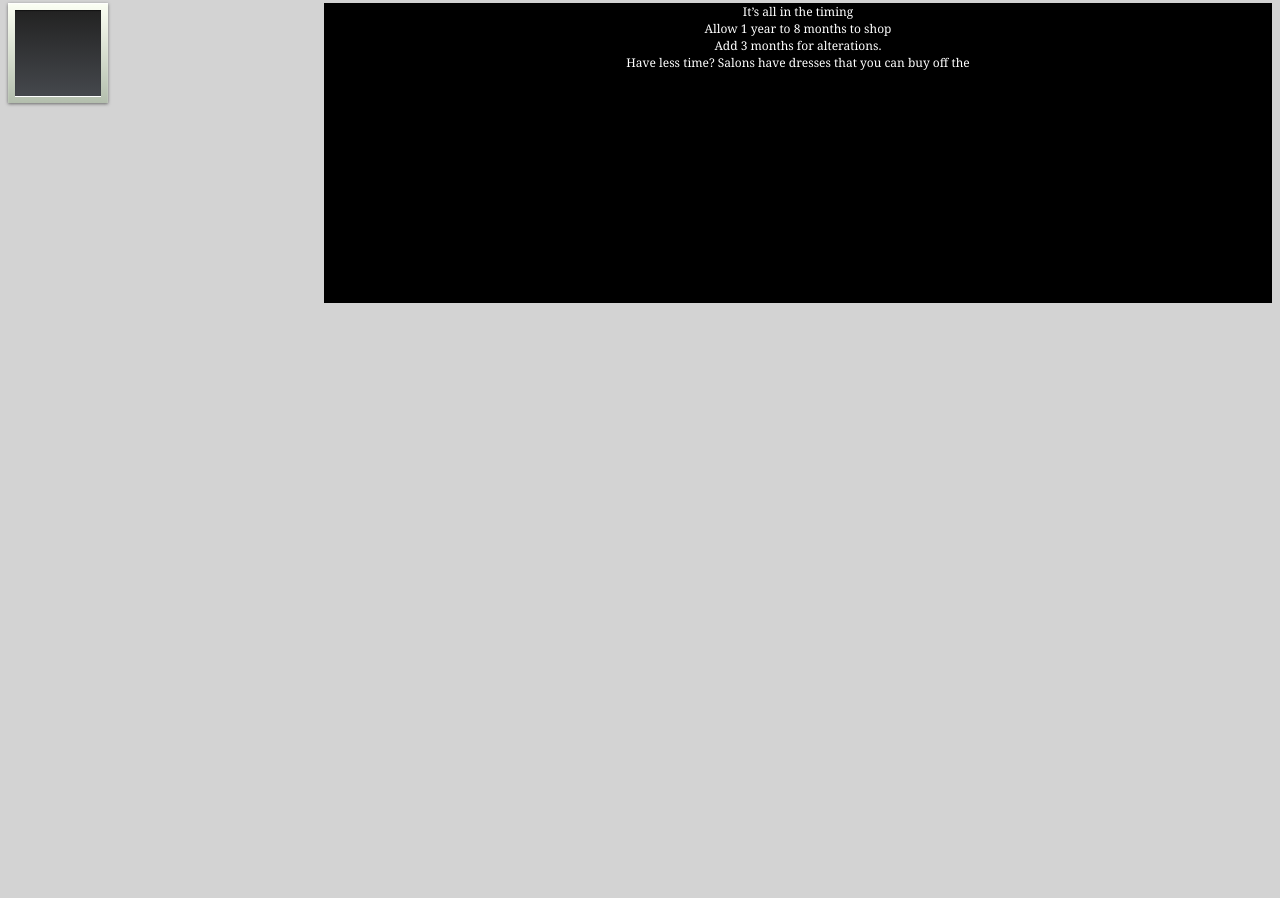
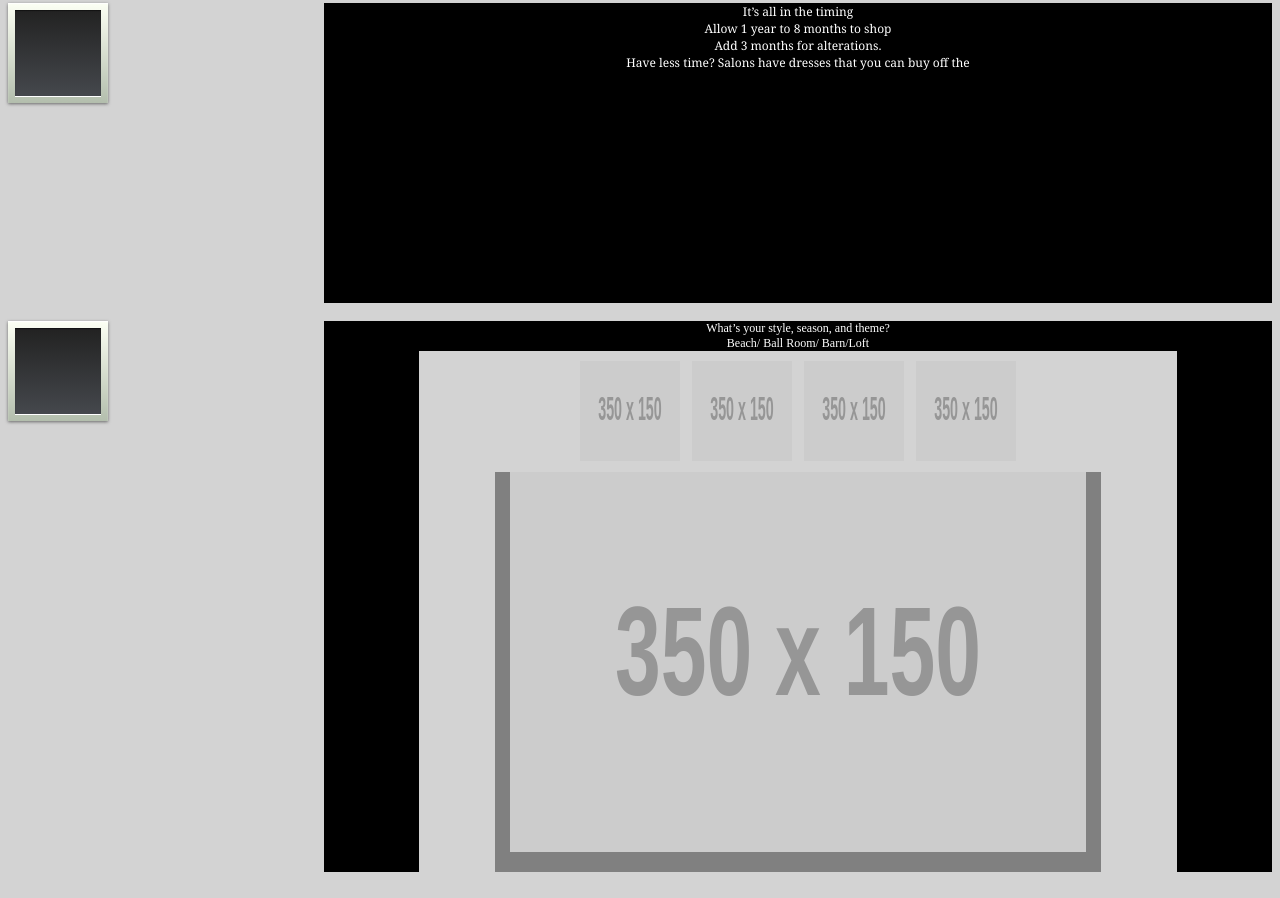
Before and after one commit to Nevendra/flip-image, a plain HTML site: page index.html in a window 1280 px wide. Shown: the part 325-1223 px from the top of the page. Before the commit the page ends 800 px from the top, so only its background shows below. Drawn offline with Linux system fonts and the light colour scheme; placeholder pictures from the web are drawn by us.

Commit message:
trying image gallery

```diff
--- a/css/style.css
+++ b/css/style.css
@@ -13,6 +13,48 @@ p {
 .checks {
 	width: 100%;
 	margin-bottom: 10px;
+}
+
+.slide {
+	width: 75%;
+	float: right;
+	height: auto;
+	background-color: black;
+	color: white;
+	font-size: 3em;
+	text-align: center;
+}
+.slide img {
+	width: 100px;
+	height: 100px;
+}
+.imgGallery {
+	width: 80%;
+	margin: 0 auto;
+	padding-top: 10px;
+	background-color: lightgrey;
+}
+
+.imgGallery ul{
+	list-style-type: none;
+	padding: 0px;
+	margin: 0px;
+}
+
+.imgGallery ul li {
+	display: inline-block;
+}
+
+.bigImg {
+	width: 80%;
+	height: 400px;
+	margin: 0 auto;
+	background-color: grey;
+}
+.bigImg img {
+	height: 95%;
+	width: 95%;
+	margin: 0 auto;
 }
 
 .flip {
--- a/index.html
+++ b/index.html
@@ -76,6 +76,43 @@
  	<div class="clear"></div>
  	</br>
 
+ 	<div class="checks">
+ 		<section title=".squaredTwo">
+			<!-- .squaredTwo -->
+				<div class="squaredTwo">
+					<input type="checkbox" value="None" id="squaredfour" name="check" class="slideBox"/>
+					<label for="squaredfour"></label>
+				</div>
+			<!-- end .squaredTwo -->
+		</section>
+ 		<div class="slide">
+		        <p>
+		        	What’s your style, season, and theme? <br> Beach/ Ball Room/ Barn/Loft
+		        </p>
+		        <div class="imgGallery">
+		        	<ul class="imgList">
+		        		<li>
+		        			<img src="http://placehold.it/350x150">
+		        		</li>
+		        		<li>
+		        			<img src="http://placehold.it/350x150">
+		        		</li>
+		        		<li>
+		        			<img src="http://placehold.it/350x150">
+		        		</li>
+		        		<li>
+		        			<img src="http://placehold.it/350x150">
+		        		</li>
+		        	</ul>
+		        	<div class="bigImg">
+		        		<img src="http://placehold.it/350x150">
+		        	</div>
+		        </div>
+		</div>
+ 	</div>
+ 	<div class="clear"></div>
+ 	</br>
+
 
 
 
--- a/js/js.js
+++ b/js/js.js
@@ -32,6 +32,18 @@ $('input').on('click',function () {
         }
     });
 
+$('input').on('click',function () {
+		var box = $(this).parent().parent().parent();
+        if ($(this).is(':checked') && $(this).hasClass('slideBox')) {
+	        if(box.find('.card').hasClass('flipped')){
+	        	box.find('.card').removeClass('flipped');
+	        } else {
+	        	box.find('.card').addClass('flipped');
+	        	$(this).attr('disabled', true)
+	        }
+        }
+    });
+
 
 
 });
```
